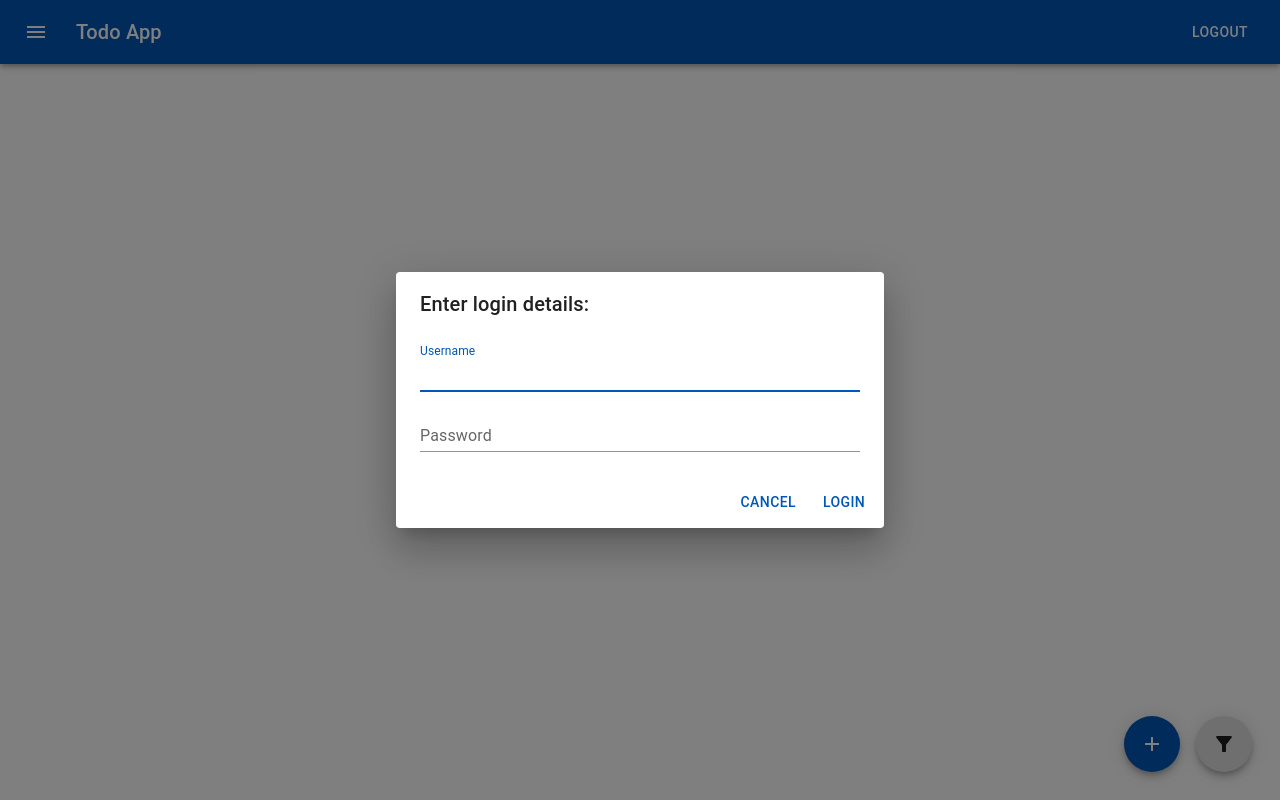
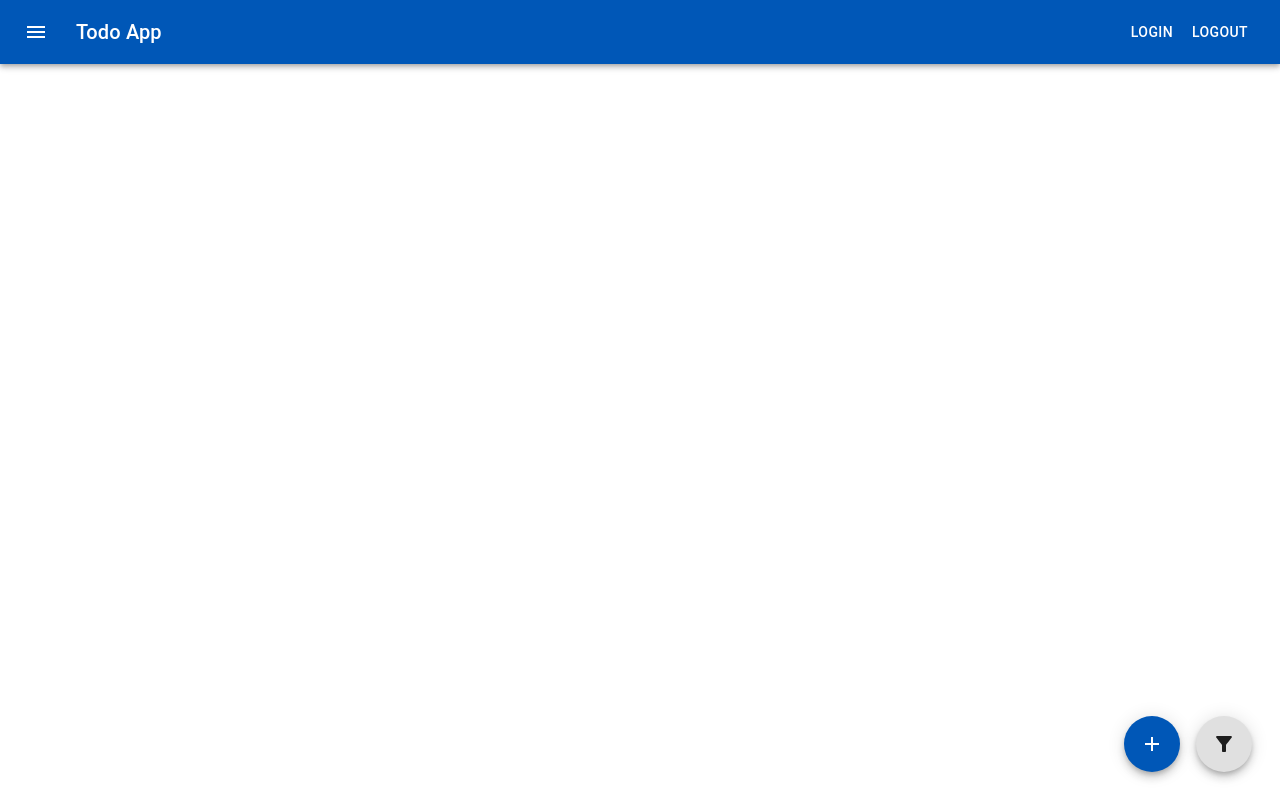
Before and after one commit to benjaminpritchard230/myapp, a React (Create React App) app: page / in a window 1280 px wide. Built offline with nearby package versions, Linux system fonts and the light colour scheme.

Commit message:
Made the updating work properly and logging in

```diff
--- a/src/App.js
+++ b/src/App.js
@@ -1,5 +1,5 @@
-import logo from './logo.svg';
-import './App.css';
+import logo from "./logo.svg";
+import "./App.css";
 import { ThemeProvider, createTheme } from "@mui/material/styles";
 import { useEffect, useState } from "react";
 
@@ -7,11 +7,11 @@ import Box from "@mui/material/Box";
 import CssBaseline from "@mui/material/CssBaseline";
 import Grid from "@mui/material/Grid";
 import TaskCard from "./components/TaskCard";
-import FloatingActionButtons from './components/FloatingActionButtons';
+import FloatingActionButtons from "./components/FloatingActionButtons";
 import axios from "axios";
-import AddTaskDialog from './components/AddTaskDialog';
-import LogInModal from './components/LogInModal';
-import ButtonAppBar from './components/ButtonAppBar';
+import AddTaskDialog from "./components/AddTaskDialog";
+import LogInModal from "./components/LogInModal";
+import ButtonAppBar from "./components/ButtonAppBar";
 
 function App() {
   const lightTheme = createTheme({
@@ -22,47 +22,51 @@ function App() {
     },
   });
 
-  const [taskList, setTaskList] = useState([])
-  const [taskDialog, setTaskDialog] = useState(false)
-  const [logInDialog, setLogInDialog] = useState(false)
-  const [loggedIn, setLoggedIn] = useState(false)
+  const [taskList, setTaskList] = useState([]);
+  const [taskDialog, setTaskDialog] = useState(false);
+  const [logInDialog, setLogInDialog] = useState(false);
+  const [loggedIn, setLoggedIn] = useState(false);
 
-  const [token, setToken] = useState("")
+  const [token, setToken] = useState("");
 
-  const [update, setUpdate] = useState(0)
+  const [update, setUpdate] = useState(0);
 
-  useEffect(() => {
-    if(token.length===0){setLogInDialog(true);
-    setTaskList([])}
-  }, [update])
+  // useEffect(() => {
+  //   if(token.length===0){setLogInDialog(true);
+  //   setTaskList([])}
+  // }, [update])
 
-
-  useEffect(() => {
-    if(token.length>0){ axios.get('http://localhost:8000/tasks/', {
+  const updateTasks = () => {
+    if (token.length > 0) {
+      axios
+        .get("http://localhost:8000/tasks/", {
           headers: {
-    'Authorization': `token ${token}`
-  }
+            Authorization: `token ${token}`,
+          },
         })
         .then((response) => {
           console.log(response.data);
           setTaskList(response.data);
-        setUpdate(update+1)
+          setUpdate(update + 1);
         })
         .catch((error) => {
           console.log(error);
         })
-      .finally(() => {});}
+        .finally(() => {});
+    } else {
+      setTaskList([]);
+    }
+  };
 
-  }, [update]);
+  useEffect(() => {
+    updateTasks();
+  }, [token]);
 
-
-  const displayTasks = ()=>{
+  const displayTasks = () => {
     return taskList.map((task) => (
-      <TaskCard
-        task={task}
-      />
+      <TaskCard token={token} task={task} updateTasks={updateTasks} />
     ));
-  }
+  };
 
   return (
     <ThemeProvider theme={lightTheme}>
@@ -70,16 +74,39 @@ function App() {
       <Box sx={{ flexGrow: 1, minWidth: 1 }} key="1">
         <Grid container spacing={0}>
           <Grid item xs={12}>
-            <ButtonAppBar token={token} setToken={setToken} update={update} setUpdate={setUpdate}/>
+            <ButtonAppBar
+              token={token}
+              setToken={setToken}
+              update={update}
+              setUpdate={setUpdate}
+              logInDialog={logInDialog}
+              setLogInDialog={setLogInDialog}
+              updateTasks={updateTasks}
+            />
           </Grid>
-          {displayTasks()}
-
+          {token.length > 0 ? displayTasks() : ""}
         </Grid>
       </Box>
-      <FloatingActionButtons taskDialog={taskDialog} setTaskDialog={setTaskDialog}/>
-          <AddTaskDialog taskDialog={taskDialog} setTaskDialog={setTaskDialog} update={update} setUpdate={setUpdate}/>
-          <LogInModal token={token} setToken={setToken} update={update} setUpdate={setUpdate} logInDialog={logInDialog} setLogInDialog={setLogInDialog}/>
-
+      <FloatingActionButtons
+        taskDialog={taskDialog}
+        setTaskDialog={setTaskDialog}
+      />
+      <AddTaskDialog
+        taskDialog={taskDialog}
+        setTaskDialog={setTaskDialog}
+        update={update}
+        setUpdate={setUpdate}
+        updateTasks={updateTasks}
+        token={token}
+      />
+      <LogInModal
+        token={token}
+        setToken={setToken}
+        update={update}
+        setUpdate={setUpdate}
+        logInDialog={logInDialog}
+        setLogInDialog={setLogInDialog}
+      />
     </ThemeProvider>
   );
 }
--- a/src/components/AddTaskDialog.jsx
+++ b/src/components/AddTaskDialog.jsx
@@ -9,29 +9,40 @@ import DialogTitle from "@mui/material/DialogTitle";
 import { v4 as uuidv4 } from "uuid";
 import axios from "axios";
 
-
-export default function AddTaskDialog({ taskDialog, setTaskDialog, update, setUpdate }) {
-    const addTaskUrl = "http://localhost:8000/tasks/"
-    const token = "78b5ff3cdd9a2472636fe3e679295510ef829916"
+export default function AddTaskDialog({
+  taskDialog,
+  setTaskDialog,
+  update,
+  setUpdate,
+  updateTasks,
+  token,
+}) {
+  const addTaskUrl = "http://localhost:8000/tasks/";
 
   const handleSubmit = (e) => {
-    console.log(e)
+    console.log(e);
     e.preventDefault();
     setTaskDialog(false);
-    let name = e.target[0].value
-    axios.post(addTaskUrl,{name:name, description:"Hello"}, {
-  headers: {
-    'Authorization': `token ${token}`
-  },
-})
+    let name = e.target[0].value;
+    axios
+      .post(
+        addTaskUrl,
+        { name: name, description: "Hello" },
+        {
+          headers: {
+            Authorization: `token ${token}`,
+          },
+        }
+      )
       .then((response) => {
         console.log(response.data);
-
       })
       .catch((error) => {
         console.log(error);
       })
-      .finally(() => {});
+      .finally(() => {
+        updateTasks();
+      });
   };
   return (
     <div>
--- a/src/components/ButtonAppBar.jsx
+++ b/src/components/ButtonAppBar.jsx
@@ -1,13 +1,21 @@
-import * as React from 'react';
-import AppBar from '@mui/material/AppBar';
-import Box from '@mui/material/Box';
-import Toolbar from '@mui/material/Toolbar';
-import Typography from '@mui/material/Typography';
-import Button from '@mui/material/Button';
-import IconButton from '@mui/material/IconButton';
-import MenuIcon from '@mui/icons-material/Menu';
+import * as React from "react";
+import AppBar from "@mui/material/AppBar";
+import Box from "@mui/material/Box";
+import Toolbar from "@mui/material/Toolbar";
+import Typography from "@mui/material/Typography";
+import Button from "@mui/material/Button";
+import IconButton from "@mui/material/IconButton";
+import MenuIcon from "@mui/icons-material/Menu";
 
-export default function ButtonAppBar({token, setToken, update, setUpdate}) {
+export default function ButtonAppBar({
+  token,
+  setToken,
+  update,
+  setUpdate,
+  logInDialog,
+  setLogInDialog,
+  updateTasks,
+}) {
   return (
     <Box sx={{ flexGrow: 1 }}>
       <AppBar position="static">
@@ -24,7 +32,27 @@ export default function ButtonAppBar({token, setToken, update, setUpdate}) {
           <Typography variant="h6" component="div" sx={{ flexGrow: 1 }}>
             Todo App
           </Typography>
-          <Button onClick={()=>{setToken("");setUpdate(update+1)}} color="inherit">Logout</Button>
+          <Typography variant="h6" component="div" sx={{ flexGrow: 1 }}>
+            {token}
+          </Typography>
+          <Button
+            onClick={() => {
+              setToken("");
+              setLogInDialog(true);
+            }}
+            color="inherit"
+          >
+            Login
+          </Button>
+          <Button
+            onClick={() => {
+              setToken("");
+              updateTasks();
+            }}
+            color="inherit"
+          >
+            Logout
+          </Button>
         </Toolbar>
       </AppBar>
     </Box>
--- a/src/components/TaskCard.jsx
+++ b/src/components/TaskCard.jsx
@@ -1,15 +1,15 @@
-import * as React from 'react';
-import Card from '@mui/material/Card';
-import CardActions from '@mui/material/CardActions';
-import CardContent from '@mui/material/CardContent';
-import CardMedia from '@mui/material/CardMedia';
-import Button from '@mui/material/Button';
-import Typography from '@mui/material/Typography';
+import * as React from "react";
+import Card from "@mui/material/Card";
+import CardActions from "@mui/material/CardActions";
+import CardContent from "@mui/material/CardContent";
+import CardMedia from "@mui/material/CardMedia";
+import Button from "@mui/material/Button";
+import Typography from "@mui/material/Typography";
 import axios from "axios";
 import { Grid } from "@mui/material";
 import { styled } from "@mui/material/styles";
 import Paper from "@mui/material/Paper";
-export default function TaskCard({task}) {
+export default function TaskCard({ task, updateTasks, token }) {
   const Item = styled(Paper)(({ theme }) => ({
     backgroundColor: theme.palette.mode === "dark" ? "#1A2027" : "#fff",
     ...theme.typography.body2,
@@ -18,15 +18,14 @@ export default function TaskCard({task}) {
     color: theme.palette.text.secondary,
   }));
 
-  const token = "78b5ff3cdd9a2472636fe3e679295510ef829916"
-  const imageUrl = `localhost:8000${task.image}`
+  const imageUrl = `localhost:8000${task.image}`;
 
-
-  const handleDeleteClick=()=>{
-    axios.delete(`http://localhost:8000/tasks/${task.id}`, {
+  const handleDeleteClick = () => {
+    axios
+      .delete(`http://localhost:8000/tasks/${task.id}`, {
         headers: {
-    'Authorization': `token ${token}`
-  }
+          Authorization: `token ${token}`,
+        },
       })
       .then((response) => {
         console.log(response.data);
@@ -34,12 +33,14 @@ export default function TaskCard({task}) {
       .catch((error) => {
         console.log(error);
       })
-      .finally(() => {});
-  }
+      .finally(() => {
+        updateTasks();
+      });
+  };
   return (
     <Grid item xs={12} md={6} lg={4}>
       <Item sx={{ m: 0.5 }}>
-    <Card sx={{  minHeight: 150 }}>
+        <Card sx={{ minHeight: 150 }}>
           <CardContent sx={{ minHeight: 150 }}>
             <Typography gutterBottom variant="h5" component="div">
               {task.name}
@@ -49,8 +50,22 @@ export default function TaskCard({task}) {
             </Typography>
           </CardContent>
           <CardActions>
-        <Button onClick={()=>{handleDeleteClick()}} size="small">Delete</Button>
-        <Button onClick={()=>{console.log(imageUrl)}} size="small">Image url</Button>
+            <Button
+              onClick={() => {
+                handleDeleteClick();
+              }}
+              size="small"
+            >
+              Delete
+            </Button>
+            <Button
+              onClick={() => {
+                console.log(imageUrl);
+              }}
+              size="small"
+            >
+              Image url
+            </Button>
           </CardActions>
         </Card>
       </Item>
```
Lines whose indentation alone changed are shown as unchanged.
